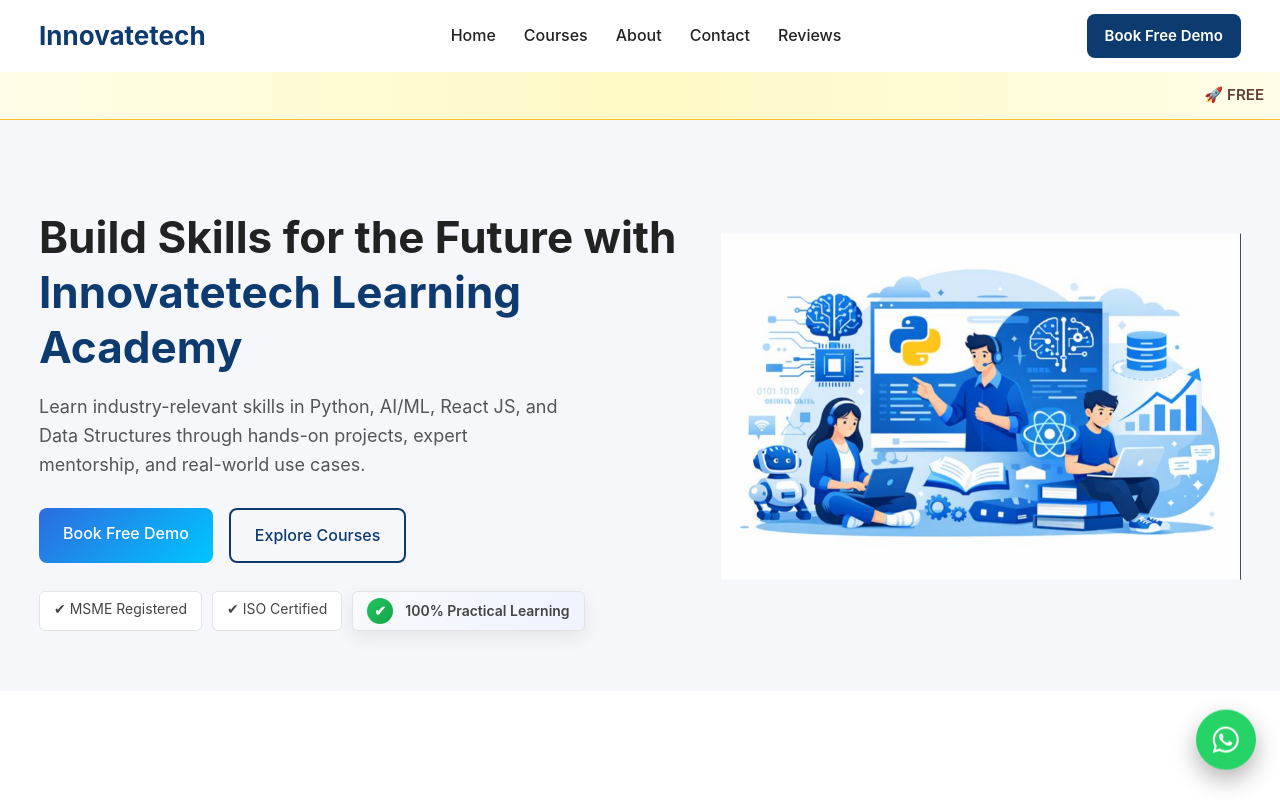
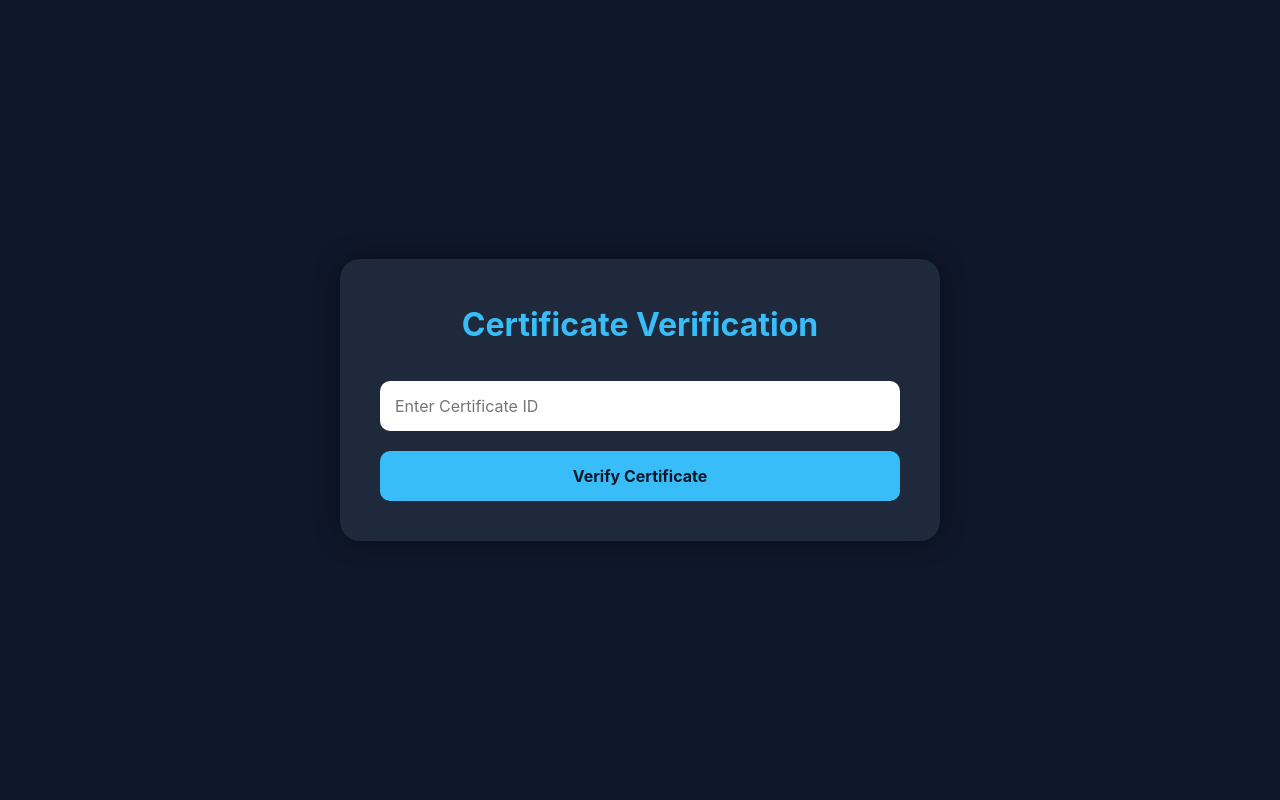
Before and after one commit to SubhojitMitra18/Innovatetech_Learning_Academy, a React (Vite) app: page /verify in a window 1280 px wide. Built offline with nearby package versions, Linux system fonts and the light colour scheme.

Commit message:
Added Firebase certificate verification system

```diff
--- a/package.json
+++ b/package.json
@@ -15,6 +15,7 @@
     "@fortawesome/free-brands-svg-icons": "^7.1.0",
     "@fortawesome/react-fontawesome": "^3.1.1",
     "axios": "^1.13.2",
+    "firebase": "^12.13.0",
     "framer-motion": "^12.23.26",
     "lucide-react": "^0.559.0",
     "react": "^19.2.0",
--- a/src/App.jsx
+++ b/src/App.jsx
@@ -1,5 +1,11 @@
 import { useEffect, useCallback } from "react";
 import "./App.css";
+
+import {
+  BrowserRouter,
+  Routes,
+  Route,
+} from "react-router-dom";
 
 // Layout Components
 import Navbar from "./components/Navbar/Navbar";
@@ -14,7 +20,10 @@ import CoursesList from "./components/courses/CoursesList";
 import Reviews from "./components/Reviews/Reviews";
 import ContactForm from "./components/Contact/ContactForm";
 
-function App() {
+// Verify Page
+import Verify from "./pages/Verify";
+
+function HomePage() {
   // Set page title
   useEffect(() => {
     document.title =
@@ -31,7 +40,7 @@ function App() {
       {/* ================= NAVBAR ================= */}
       <Navbar />
 
-      {/* 🎄 CHRISTMAS & NEW YEAR RIBBON (BELOW NAVBAR) */}
+      {/* ================= RIBBON ================= */}
       <Ribbon />
 
       <main>
@@ -92,4 +101,19 @@ function App() {
   );
 }
 
+function App() {
+  return (
+    <BrowserRouter>
+      <Routes>
+        <Route path="/" element={<HomePage />} />
+        <Route path="/verify" element={<Verify />} />
+        <Route
+          path="/verify/:certificateId"
+          element={<Verify />}
+        />
+      </Routes>
+    </BrowserRouter>
+  );
+}
+
 export default App;
--- a/src/components/Reviews/Reviews.jsx
+++ b/src/components/Reviews/Reviews.jsx
@@ -5,7 +5,7 @@ const Reviews = () => {
     <div className="container reviews-wrapper">
       <h2 className="section-title">Reviews to Us</h2>
 
-      <div class="elfsight-app-5694aac1-9fe1-4558-ae6b-d6dd47eeab37" data-elfsight-app-lazy></div>
+      <div className="elfsight-app-5694aac1-9fe1-4558-ae6b-d6dd47eeab37" data-elfsight-app-lazy></div>
     </div>
   );
 };
--- /dev/null
+++ b/src/firebase.js
@@ -0,0 +1,20 @@
+// Import the functions you need from the SDKs you need
+import { initializeApp } from "firebase/app";
+
+import { getFirestore } from "firebase/firestore";
+
+// Your web app's Firebase configuration
+const firebaseConfig = {
+  apiKey: "AIzaSyAwt8skR8uSTODvNlAmzFL8CJZpAe5qX4w",
+  authDomain: "innovatetech-certificates.firebaseapp.com",
+  projectId: "innovatetech-certificates",
+  storageBucket: "innovatetech-certificates.firebasestorage.app",
+  messagingSenderId: "86102363560",
+  appId: "1:86102363560:web:0a5d7ab2c85eb2bde4a19d",
+};
+
+// Initialize Firebase
+const app = initializeApp(firebaseConfig);
+
+// Initialize Firestore
+export const db = getFirestore(app);
--- /dev/null
+++ b/src/pages/Verify.jsx
@@ -0,0 +1,215 @@
+import { useEffect, useState } from "react";
+import { useParams } from "react-router-dom";
+import {
+  collection,
+  query,
+  where,
+  getDocs,
+} from "firebase/firestore";
+
+import { db } from "../firebase";
+
+const Verify = () => {
+  const { certificateId: urlCertificateId } = useParams();
+
+  const [certificateId, setCertificateId] = useState(
+    urlCertificateId || ""
+  );
+
+  const [certificateData, setCertificateData] = useState(null);
+  const [loading, setLoading] = useState(false);
+  const [searched, setSearched] = useState(false);
+
+  const verifyCertificate = async (id) => {
+    if (!id) return;
+
+    setLoading(true);
+    setSearched(true);
+
+    try {
+      const certificatesRef = collection(db, "certificates");
+
+      const q = query(
+        certificatesRef,
+        where("certificateId", "==", id)
+      );
+
+      const querySnapshot = await getDocs(q);
+
+      if (!querySnapshot.empty) {
+        const docData = querySnapshot.docs[0].data();
+
+        setCertificateData(docData);
+      } else {
+        setCertificateData(null);
+      }
+    } catch (error) {
+      console.error("Verification Error:", error);
+      setCertificateData(null);
+    }
+
+    setLoading(false);
+  };
+
+  useEffect(() => {
+    if (urlCertificateId) {
+      verifyCertificate(urlCertificateId);
+    }
+  }, [urlCertificateId]);
+
+  const handleSubmit = (e) => {
+    e.preventDefault();
+    verifyCertificate(certificateId);
+  };
+
+  return (
+    <div
+      style={{
+        minHeight: "100vh",
+        background: "#0f172a",
+        color: "white",
+        display: "flex",
+        justifyContent: "center",
+        alignItems: "center",
+        padding: "20px",
+      }}
+    >
+      <div
+        style={{
+          width: "100%",
+          maxWidth: "600px",
+          background: "#1e293b",
+          padding: "40px",
+          borderRadius: "20px",
+          boxShadow: "0 0 25px rgba(0,0,0,0.4)",
+        }}
+      >
+        <h1
+          style={{
+            textAlign: "center",
+            marginBottom: "30px",
+            color: "#38bdf8",
+          }}
+        >
+          Certificate Verification
+        </h1>
+
+        <form onSubmit={handleSubmit}>
+          <input
+            type="text"
+            placeholder="Enter Certificate ID"
+            value={certificateId}
+            onChange={(e) =>
+              setCertificateId(e.target.value)
+            }
+            style={{
+              width: "100%",
+              padding: "15px",
+              borderRadius: "10px",
+              border: "none",
+              marginBottom: "20px",
+              fontSize: "16px",
+            }}
+          />
+
+          <button
+            type="submit"
+            style={{
+              width: "100%",
+              padding: "15px",
+              borderRadius: "10px",
+              border: "none",
+              background: "#38bdf8",
+              color: "#0f172a",
+              fontWeight: "bold",
+              fontSize: "16px",
+              cursor: "pointer",
+            }}
+          >
+            Verify Certificate
+          </button>
+        </form>
+
+        {loading && (
+          <p
+            style={{
+              textAlign: "center",
+              marginTop: "20px",
+            }}
+          >
+            Verifying...
+          </p>
+        )}
+
+        {!loading && searched && certificateData && (
+          <div
+            style={{
+              marginTop: "30px",
+              background: "#0f172a",
+              padding: "25px",
+              borderRadius: "15px",
+              border: "1px solid #22c55e",
+            }}
+          >
+            <h2
+              style={{
+                color: "#22c55e",
+                marginBottom: "20px",
+              }}
+            >
+              ✅ VERIFIED CERTIFICATE
+            </h2>
+
+            <p>
+              <strong>Student Name:</strong>{" "}
+              {certificateData.studentName}
+            </p>
+
+            <p>
+              <strong>Certificate ID:</strong>{" "}
+              {certificateData.certificateId}
+            </p>
+
+            <p>
+              <strong>Event:</strong>{" "}
+              {certificateData.eventName}
+            </p>
+
+            <p>
+              <strong>Issue Date:</strong>{" "}
+              {certificateData.issueDate}
+            </p>
+
+            <p>
+              <strong>Status:</strong>{" "}
+              {certificateData.status}
+            </p>
+          </div>
+        )}
+
+        {!loading && searched && !certificateData && (
+          <div
+            style={{
+              marginTop: "30px",
+              background: "#450a0a",
+              padding: "25px",
+              borderRadius: "15px",
+              border: "1px solid red",
+            }}
+          >
+            <h2 style={{ color: "#f87171" }}>
+              ❌ Certificate Not Found
+            </h2>
+
+            <p>
+              Please check the Certificate ID and try
+              again.
+            </p>
+          </div>
+        )}
+      </div>
+    </div>
+  );
+};
+
+export default Verify;
```
Also changed, not shown: 1 other file (tests, documents, lock files or other folders).
